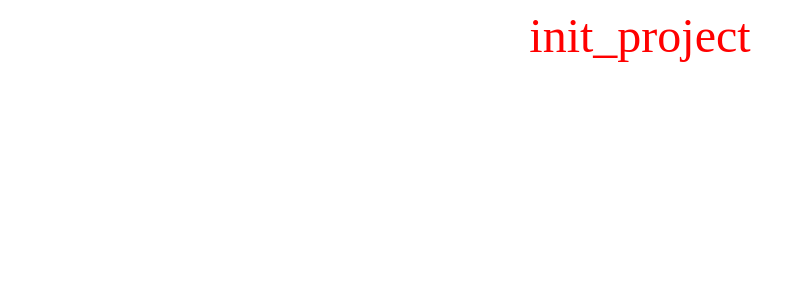
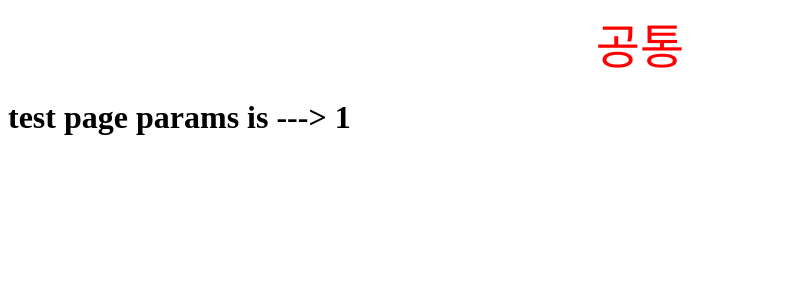
Before and after one commit to yoonhyoyeon/crazy-ball-game, a React (Create React App) app: page /test/1 in a window 1280 px wide. Shown: the top 300 px of the page, without its empty margins (0-805 px from the left). Built offline with nearby package versions, Linux system fonts and the light colour scheme.

Commit message:
Add react-router-dom

```diff
--- a/package.json
+++ b/package.json
@@ -8,6 +8,7 @@
     "@testing-library/user-event": "^13.5.0",
     "react": "^18.3.1",
     "react-dom": "^18.3.1",
+    "react-router-dom": "^6.23.1",
     "react-scripts": "5.0.1",
     "styled-components": "^6.1.11",
     "web-vitals": "^2.1.4"
--- a/src/App.js
+++ b/src/App.js
@@ -1,4 +1,6 @@
 import styled from 'styled-components';
+import { BrowserRouter, Routes, Route } from 'react-router-dom';
+import Test from './components/Test';
 
 const Hello = styled.div`
   color: red;
@@ -7,9 +9,15 @@ const Hello = styled.div`
 `;
 function App() {
   return (
-    <div className="App">
-      <Hello>init_project</Hello>
-    </div>
+    <BrowserRouter>
+      <Hello>공통</Hello>
+      <Routes>
+					<Route path="/" element={<h2>hello world!:)</h2>}></Route>
+					<Route path="/test/:id" element={<Test />}></Route>
+					<Route path="*" element={<h3>not found</h3>}></Route>
+				</Routes>
+    </BrowserRouter>
+
   );
 }
 
--- /dev/null
+++ b/src/components/Test.js
@@ -0,0 +1,12 @@
+import { useParams } from 'react-router-dom';
+
+const Test = () => {
+    const { id } = useParams();
+    return (
+        <>
+            <h1>test page params is ---> {id}</h1>
+        </>
+    );
+};
+
+export default Test;
```
Also changed, not shown: 1 other file (tests, documents, lock files or other folders).
